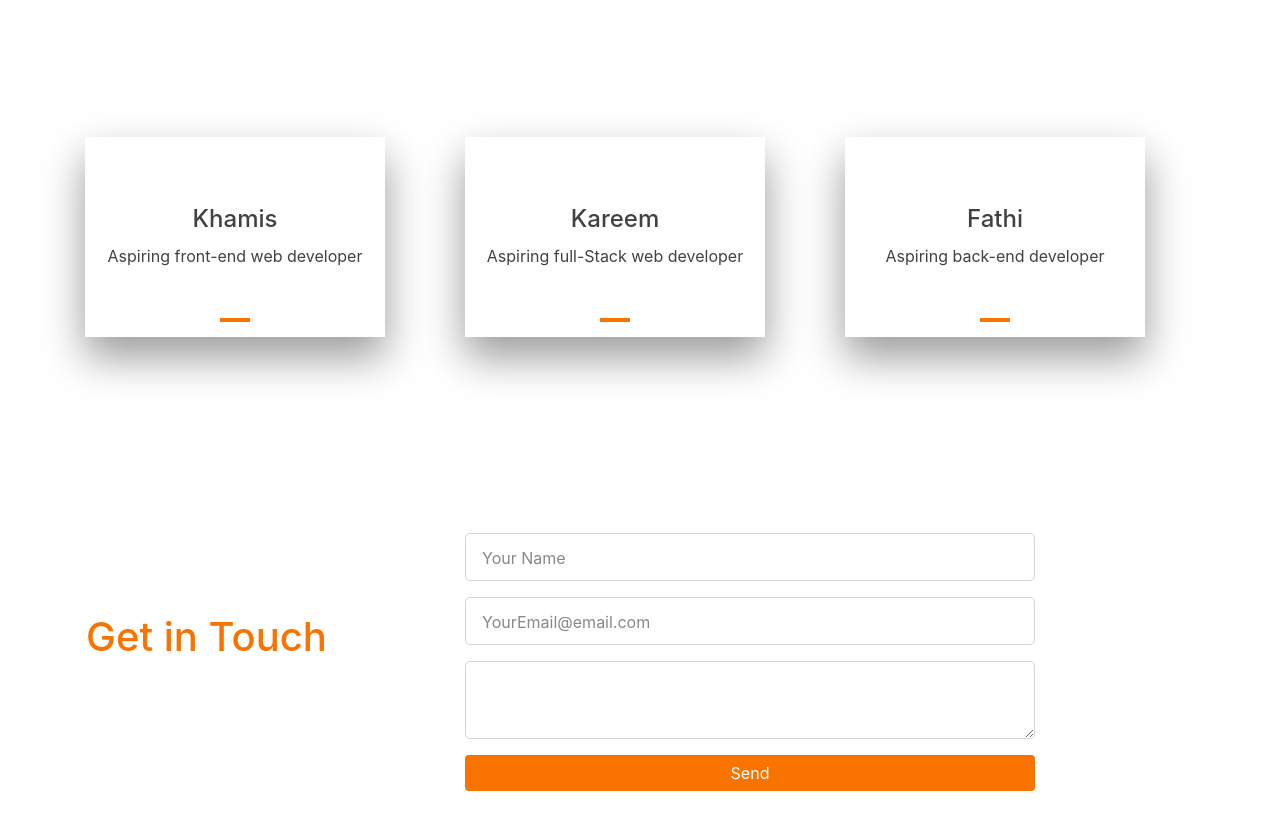
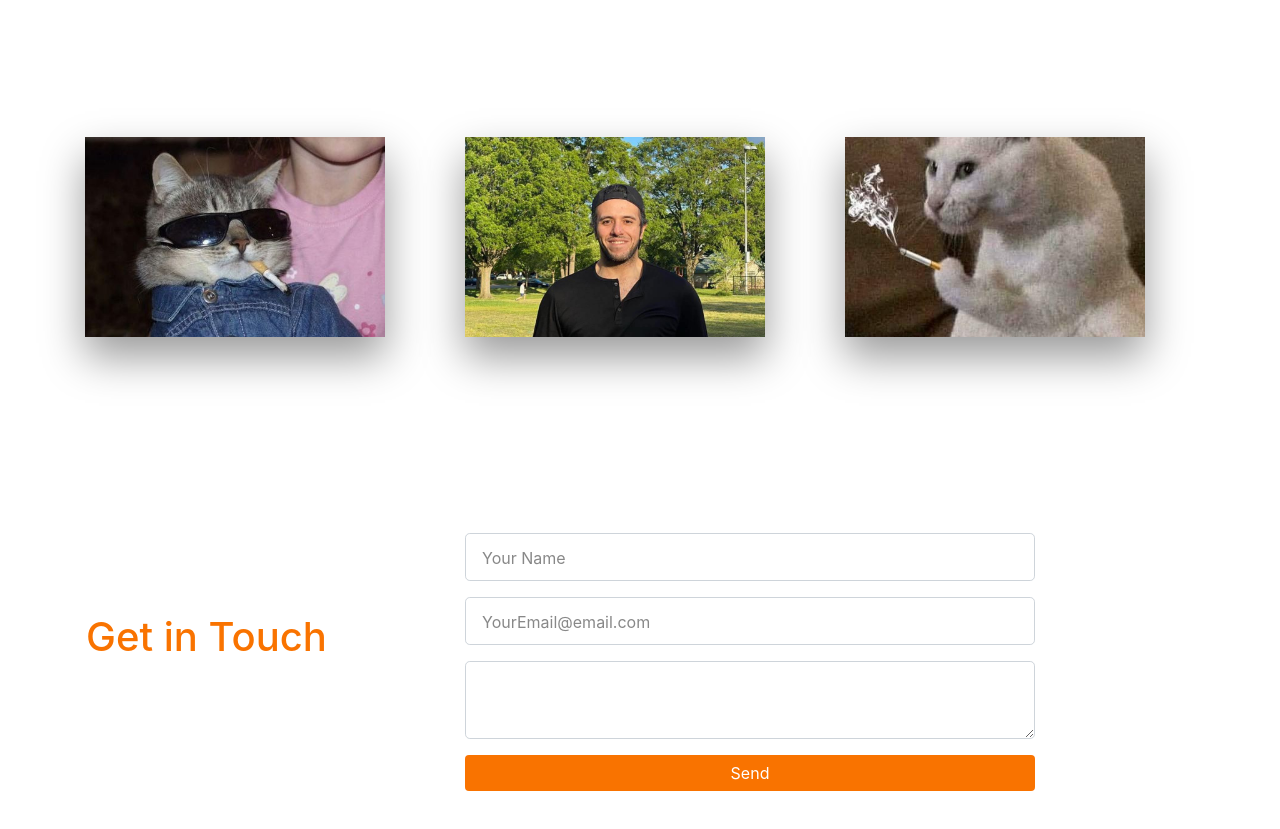
Before and after one commit to Kareem1990/landing-page, a plain HTML site: page index.html in a window 1280 px wide. Shown: the part 2740-3569 px from the top of the page. Drawn offline with nearby package versions, Linux system fonts and the light colour scheme; the site is published under a folder, as on GitHub Pages, so addresses that start at the root find nothing.

Commit message:
trying fixing paths

```diff
--- a/CSS/main.css
+++ b/CSS/main.css
@@ -180,7 +180,7 @@ html,h1,h2,h3,h4,h5,h6,a{
 
     height: 100%;
 
-    background-image: url('/images/cat-2.jpeg');
+    background-image: url('../images/cat-2.jpeg');
     background-size: cover;
     background-position: center;
 }
@@ -197,7 +197,7 @@ html,h1,h2,h3,h4,h5,h6,a{
 
     height: 100%;
 
-    background-image: url('/images/cat-2.jpeg');
+    background-image: url('../images/cat-2.jpeg');
     background-size: cover;
     background-position: center;
 }
@@ -214,7 +214,7 @@ html,h1,h2,h3,h4,h5,h6,a{
 
     height: 100%;
 
-    background-image: url('/images/profile.jpeg');
+    background-image: url('../images/profile.jpeg');
     background-size: cover;
     background-position: center;
 }
@@ -231,7 +231,7 @@ html,h1,h2,h3,h4,h5,h6,a{
 
     height: 100%;
 
-    background-image: url('/images/cat.JPG');
+    background-image: url('../images/cat.JPG');
     background-size: cover;
     background-position: center;
 }
```
